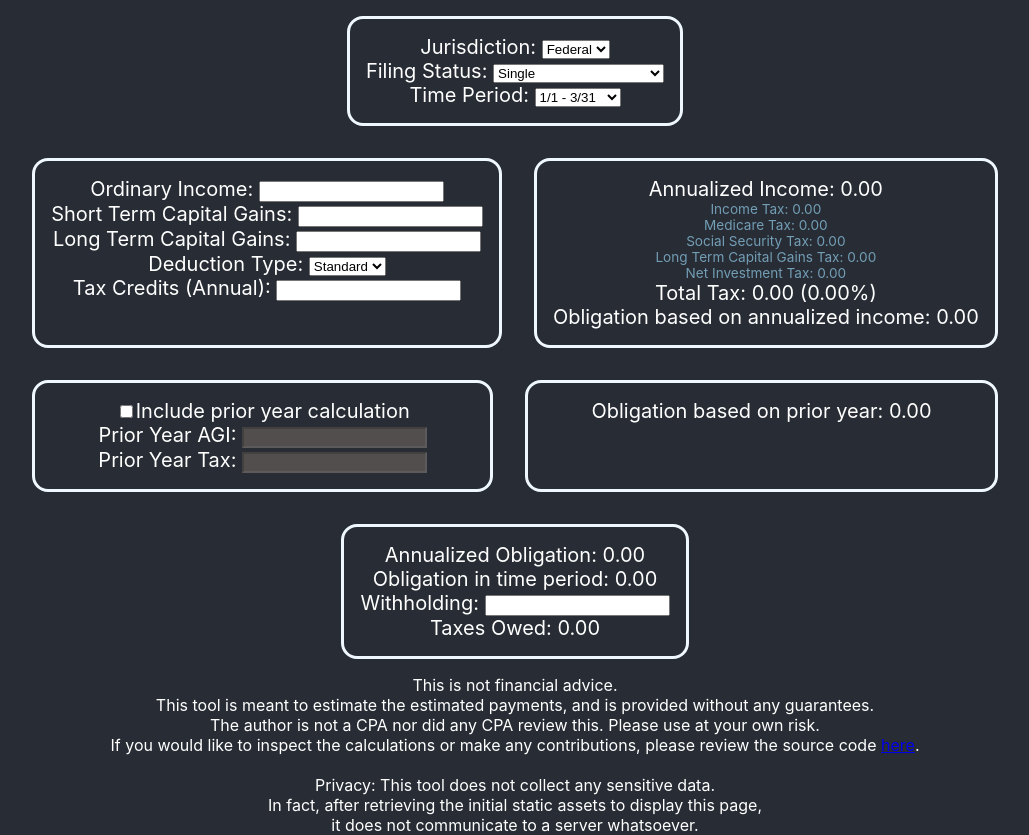
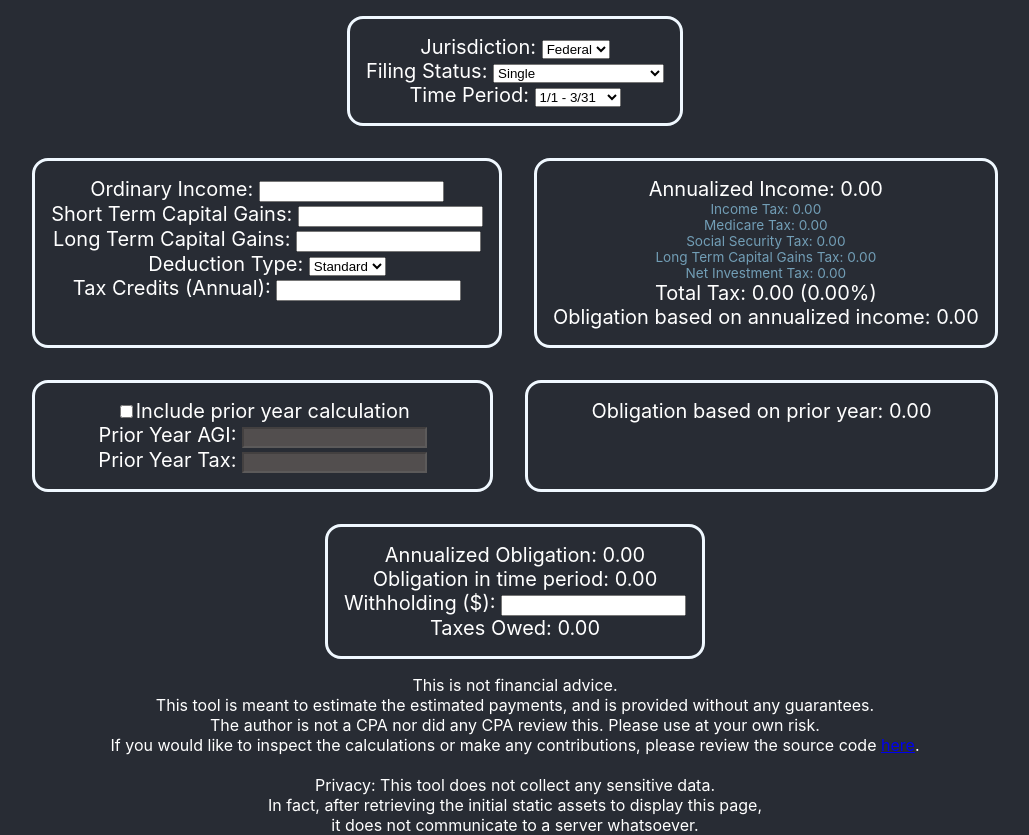
Before and after one commit to tomo-otsuka/brasstax, a React (Create React App) app: page / in a window 1280 px wide. Shown: the whole page, without its empty margins (125-1154 px from the left). Built offline with nearby package versions, Linux system fonts and the light colour scheme.

Commit message:
add $ sign to withholding to avoid confusion

```diff
--- a/src/App.jsx
+++ b/src/App.jsx
@@ -56,7 +56,7 @@ class App extends React.Component {
   _calculateObligationBasedOnPriorYear() {
     const threshold =
       this.state.filingStatus !==
-      FilingStatusEnum.MARRIED_FILING_SEPARATELY.name
+        FilingStatusEnum.MARRIED_FILING_SEPARATELY.name
         ? 150000
         : 75000;
     const multiplier = this.state.priorYearAgi <= threshold ? 1 : 1.1;
@@ -399,7 +399,7 @@ class App extends React.Component {
             ></LabeledSpan>
 
             <LabeledTextBox
-              label="Withholding"
+              label="Withholding ($)"
               onChange={(event) =>
                 this.handleStateChange("withholding", event.target.value)
               }
```
Also changed, not shown: 6 other files (tests, documents, lock files or other folders).
